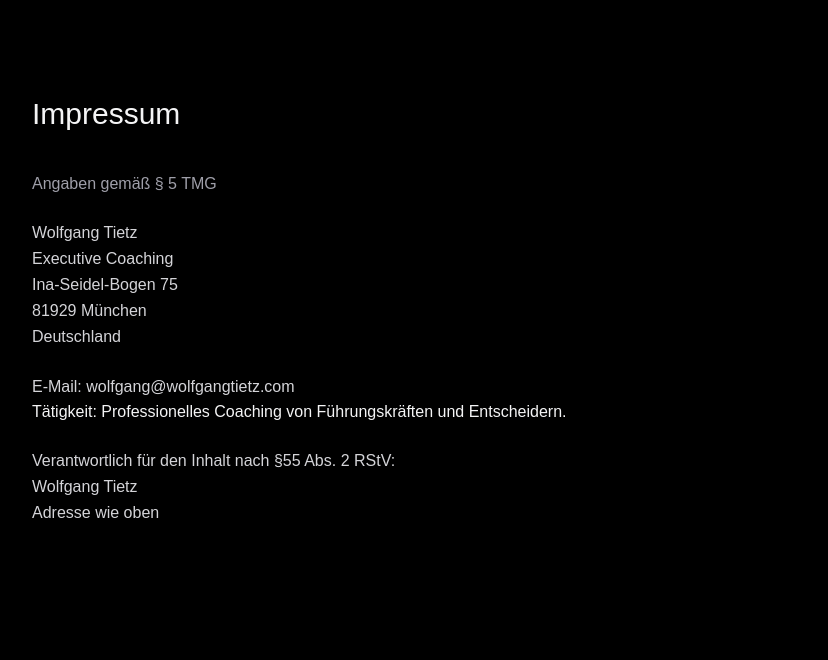
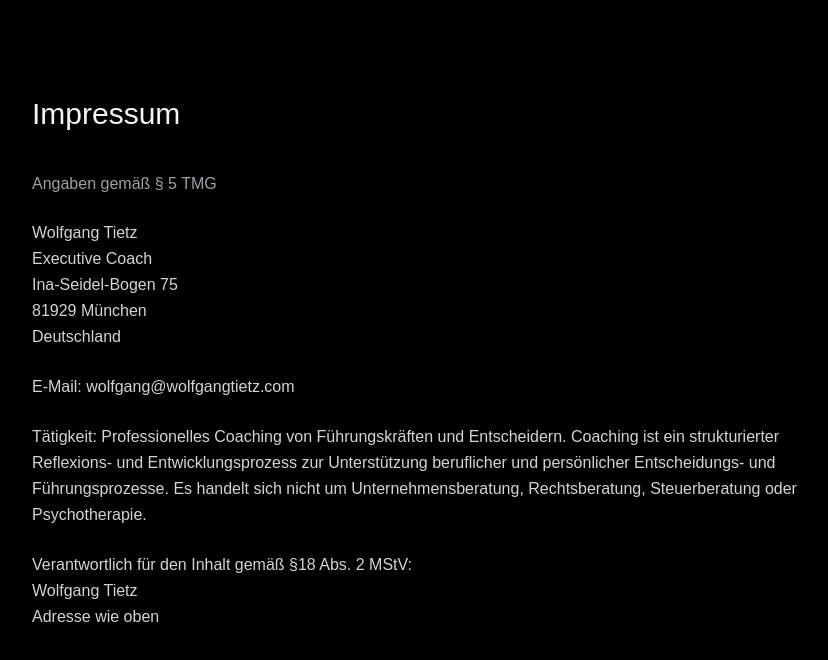
Before and after one commit to wolfgangtietz/coaching-landing, a Next.js app: page /impressum in a window 1280 px wide. Shown: the top 660 px of the page, without its empty margins (224-1052 px from the left). Built offline with nearby package versions, Linux system fonts and the light colour scheme.

Commit message:
adjust case study wording

```diff
--- a/app/impressum/page.tsx
+++ b/app/impressum/page.tsx
@@ -10,7 +10,7 @@ export default function Impressum() {
 
         <p className="text-zinc-300 leading-relaxed">
 Wolfgang Tietz<br />
-          Executive Coaching<br />
+Executive Coach<br />
 Ina-Seidel-Bogen 75<br />
 81929 München<br />
 Deutschland
@@ -19,9 +19,17 @@ export default function Impressum() {
 <p className="text-zinc-300 mt-6 leading-relaxed">
 E-Mail: wolfgang@wolfgangtietz.com
 </p>
+
+<p className="text-zinc-300 mt-6 leading-relaxed">
 Tätigkeit: Professionelles Coaching von Führungskräften und Entscheidern.
+Coaching ist ein strukturierter Reflexions- und Entwicklungsprozess zur
+Unterstützung beruflicher und persönlicher Entscheidungs- und
+Führungsprozesse. Es handelt sich nicht um Unternehmensberatung,
+Rechtsberatung, Steuerberatung oder Psychotherapie.
+</p>
+
 <p className="text-zinc-300 mt-6 leading-relaxed">
-          Verantwortlich für den Inhalt nach §55 Abs. 2 RStV:<br />
+Verantwortlich für den Inhalt gemäß §18 Abs. 2 MStV:<br />
 Wolfgang Tietz<br />
 Adresse wie oben
 </p>
```
Lines whose indentation alone changed are shown as unchanged.
